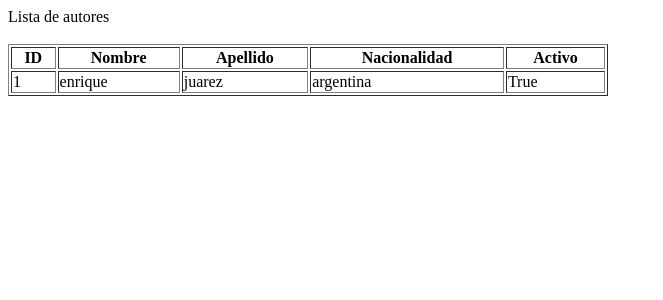
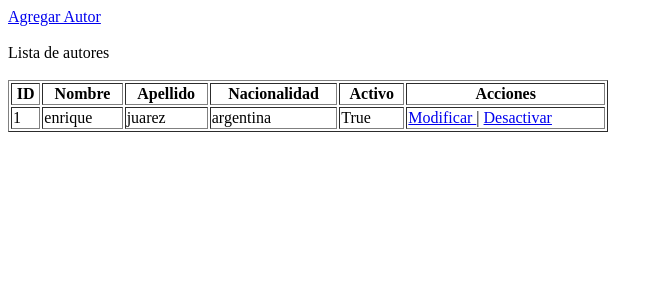
Before and after one commit to TinchoARS/BibliotecaWebApp, a Django app: page /biblioteca/autores/listado/ in a window 1280 px wide. Shown: the top 300 px of the page, without its empty margins (0-663 px from the left). Run offline with Django 4.2, Linux system fonts and the light colour scheme; data comes from the database, SQL or seed files in the repository; parts of the project's set-up code (start-up, migrations or seed data) failed here and were passed over.

Commit message:
Linkeada las funcionalidades a lista de autores y redirects

```diff
--- a/biblioteca/models.py
+++ b/biblioteca/models.py
@@ -6,6 +6,9 @@ class Autor(models.Model):
     apellido = models.CharField(max_length=30)
     nacionalidad = models.CharField(max_length=60)
     activo = models.BooleanField(default=True)
+
+    def __str__(self):
+        return f"{self.nombre} {self.apellido}"
 
 class Libro(models.Model):
     titulo = models.CharField(max_length=30)
@@ -32,7 +35,7 @@ class Empleado(models.Model):
     activo = models.BooleanField(default=True)
 
     def __str__(self):
-        return f"{self.nombre} {self.apellido}:{self.numero_legajo}"
+        return f"{self.nombre} {self.apellido}: {self.numero_legajo}"
 
 class PrestamoLibro(models.Model):
     fecha_prestamo = models.DateField(default=date.today)
--- a/biblioteca/templates/biblioteca/actualizar_autor.html
+++ b/biblioteca/templates/biblioteca/actualizar_autor.html
@@ -13,6 +13,9 @@
         apellido:<input type="text" name='apellido' value="{{autor.apellido}}">
         nacionalidad:<input type="text" name="nacionalidad" value="{{autor.nacionalidad}}">
         <input type="submit" value="Actualizar">
-    </form>
+    </form><br><br>
+    <a href="{% url 'listado_autores' %}">
+        Ir al listado
+    </a>
 </body>
 </html>
--- a/biblioteca/templates/biblioteca/listado_autores.html
+++ b/biblioteca/templates/biblioteca/listado_autores.html
@@ -5,7 +5,11 @@
     </head>
 
     <body>
+        <a href="{% url 'nuevo_autores' %}">
+            Agregar Autor
+        </a>
             <a>
+                <br><br>
                 Lista de autores
             </a>
             <br><br>
@@ -16,6 +20,7 @@
                     <th>Apellido</th>
                     <th>Nacionalidad</th>
                     <th>Activo</th>
+                    <th>Acciones</th>
                 </tr>
 
                 {% for autor in lista_autores %}
@@ -27,6 +32,22 @@
                         <td>{{ autor.apellido }}</td>
                         <td>{{ autor.nacionalidad }}</td>
                         <td>{{ autor.activo }}</td>
+                        <td>
+                            <a href="{% url 'actualizar_autores' autor.id %}">
+                                Modificar
+                            </a>
+                            |
+                            {% if autor.activo %}
+                                <a href="{% url 'desactivar_autor' autor.id %}">
+                                    Desactivar
+                                </a>
+                            {% else %}
+                                <a href="{% url 'activar_autor' autor.id %}">
+                                    Activar
+                                </a>
+                            {% endif %}
+
+                        </td>
 
                     </tr>
 
--- a/biblioteca/templates/biblioteca/nuevos_autores.html
+++ b/biblioteca/templates/biblioteca/nuevos_autores.html
@@ -17,5 +17,9 @@
         <input type="text" id="nacionalidad" name="nacionalidad" value="{{autor.nacionalidad}}" required>
         <input type="submit" value="Registrar">
     </form>
+    <br><br>
+    <a href="{% url 'listado_autores' %}">
+        Ir al listado
+    </a>
 </body>
 </html>
--- a/biblioteca/urls.py
+++ b/biblioteca/urls.py
@@ -1,5 +1,5 @@
 from django.urls import path
-from .views import registrar_empleado, desactivar_empleado, desactivar_autor, activar_empleado, listado_empleados, listado_autores, actualizar_datos_empleado, nuevo_autores, actualizar_autor, activar_autor
+from .views import registrar_empleado, desactivar_empleado, desactivar_autor, activar_empleado, listado_empleados, listado_autores, actualizar_datos_empleado, nuevo_autores, actualizar_autores, activar_autor
 
 urlpatterns = [
     path('empleados/registrar',registrar_empleado, name='registrar_empleado'),
@@ -7,10 +7,10 @@ urlpatterns = [
     path('empleados/activar/<int:id>', activar_empleado, name='activar_empleado'),
     path('empleados/listado/', listado_empleados, name='listado_empleados'),
     path('empleados/actualizar/<int:empleado_id>', actualizar_datos_empleado, name='actualizar_empleado'),
-    path('autores/desactivar/<int:id>', desactivar_autor, name='desactivar_autor'),
+    path('autores/desactivar/<int:autor_id>', desactivar_autor, name='desactivar_autor'),
     path('autores/nuevo/', nuevo_autores, name='nuevo_autores'),
-    path('autores/actualizar/<int:id>/', actualizar_autor, name='actualizar_autor'),
-    path('autores/activar/<int:id>/', activar_autor, name='activar_autor'),
+    path('autores/actualizar/<int:autor_id>/', actualizar_autores, name='actualizar_autores'),
+    path('autores/activar/<int:autor_id>/', activar_autor, name='activar_autor'),
     path('autores/listado/', listado_autores, name='listado_autores'),
 
 ]
--- a/biblioteca/views.py
+++ b/biblioteca/views.py
@@ -1,4 +1,4 @@
-from django.shortcuts import render,get_object_or_404, HttpResponse
+from django.shortcuts import render, get_object_or_404, redirect
 from biblioteca.models import Empleado, Autor
 
 # Create your views here.
@@ -60,15 +60,11 @@ def actualizar_datos_empleado(request, empleado_id):
 
     return render(request, "biblioteca/actualizar_empleado.html", {"empleado" : empleado})
 
-def desactivar_autor(request, id):
-    autor = get_object_or_404(Autor, id=id)
-
-    if autor.activo:
-        autor.activo=False
-        autor.save()
-        mensaje= "Autor desactivado correctamente"
-
-    return render(request, 'desactivar_autor.html', {'mensaje':mensaje})
+def desactivar_autor(request, autor_id):
+    autor = get_object_or_404(Autor, id=autor_id)
+    autor.activo=False
+    autor.save()
+    return redirect("listado_autores")
 
 def nuevo_autores(request):
     if request.POST:
@@ -81,10 +77,11 @@ def nuevo_autores(request):
         apellido = apellido_autor,
         nacionalidad = nacionalidad_autor
         )
+        return redirect("listado_autores")
     return render(request,"biblioteca/nuevos_autores.html")
 
-def actualizar_autores(request,id):
-    autor = get_object_or_404(Autor, id=id)
+def actualizar_autores(request, autor_id):
+    autor = get_object_or_404(Autor, id=autor_id)
 
     if request.method == 'POST':
 
@@ -96,19 +93,17 @@ def actualizar_autores(request,id):
         autor.apellido = apellido_autor
         autor.nacionalidad = nacionalidad_autor
         autor.save()
+        return redirect("listado_autores")
 
     context = {'autor': autor}
-    return render(request, 'actualizar_autor.html', context)
+    return render(request, 'biblioteca/actualizar_autor.html', context)
 
-def activar_autor(request, id):
-    autor = get_object_or_404(Autor, id=id)
-
+def activar_autor(request, autor_id):
+    autor = get_object_or_404(Autor, id=autor_id)
     autor.activo = True
     autor.save()
+    return redirect("listado_autores")
 
-    mensaje = ('El Autor ha sido activado correctamente.')
-
-    return render(request, 'activar_autor.html', {'mensaje':mensaje})
 def listado_autores(request):
     lista_autores = Autor.objects.all()
 
```
Also changed, not shown: biblioteca/migrations/0007_rename_prestamo_libro_prestamolibro.py (added).
